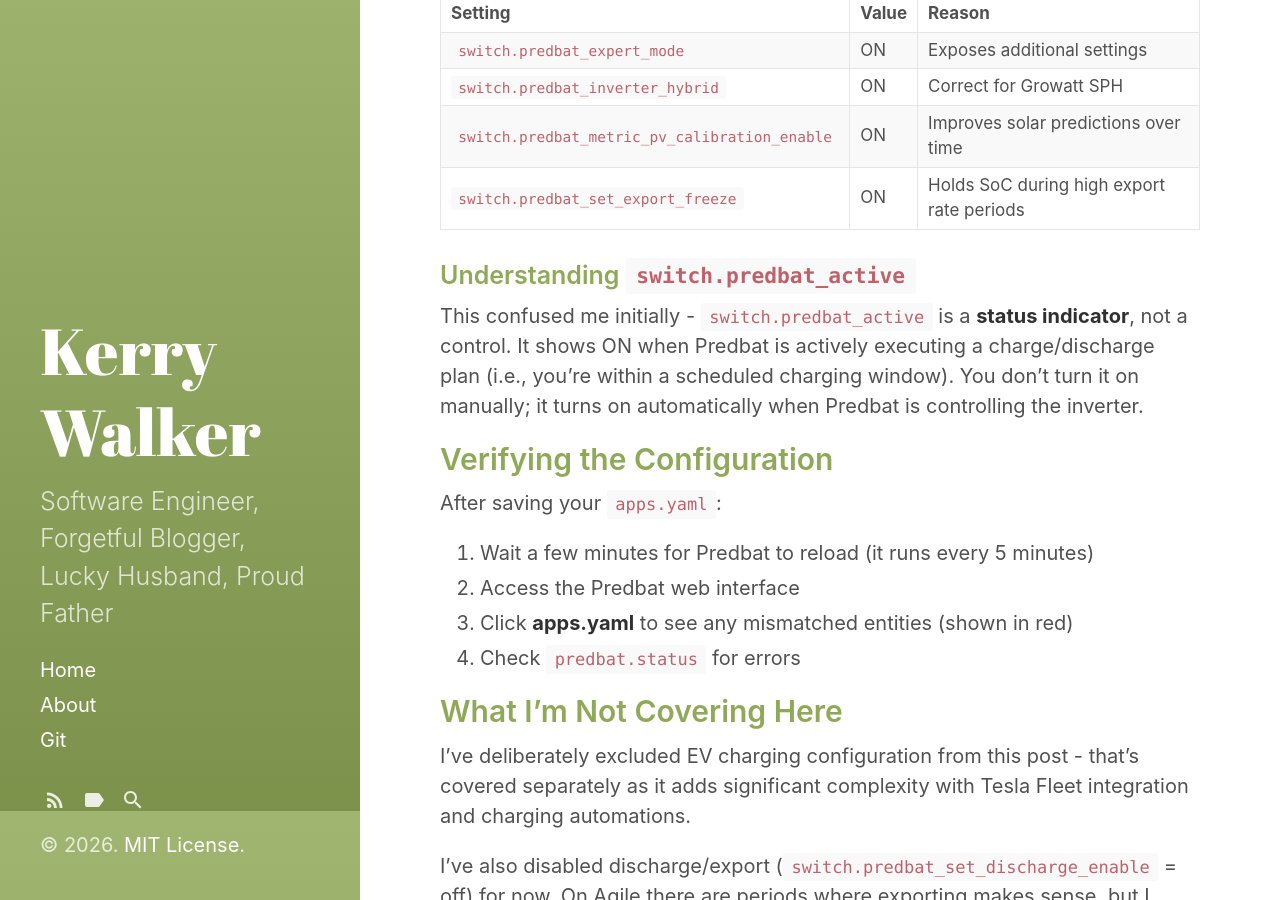
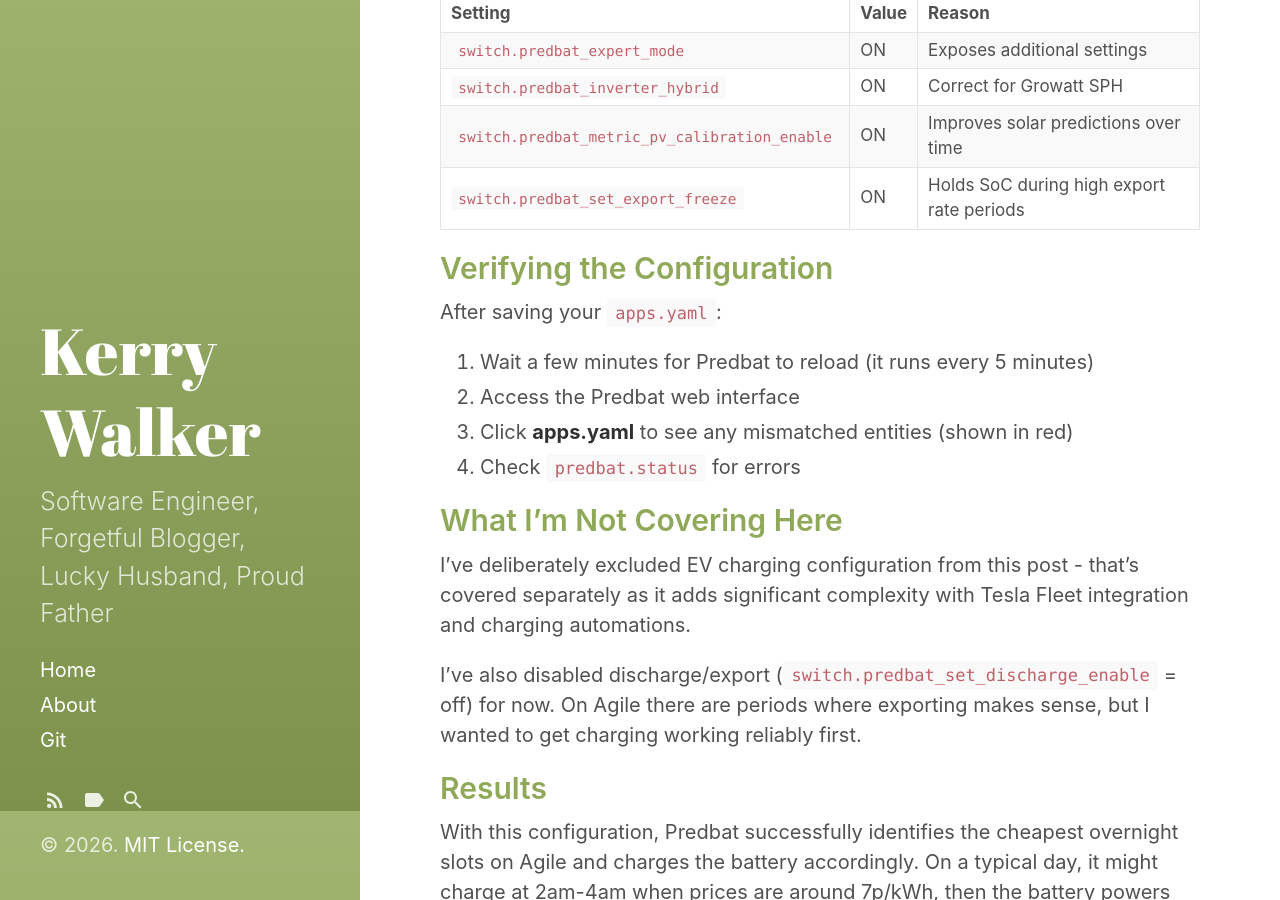
Before and after one commit to KerryWalker/KerryWalker.github.io, a Jekyll site: the page built from _posts/2026-01-22-predbat-solar-assistant-growatt-octopus-agile.md, in a window 1280 px wide and 900 px high, scrolled down 8189 px. Built offline with Jekyll 4.4.1, drawn with Linux system fonts in a browser that asks for light colours; comment, search, counter and statistics services are not loaded; some of the changed text lies outside the part shown.

```diff
--- a/_posts/2026-01-22-predbat-solar-assistant-growatt-octopus-agile.md
+++ b/_posts/2026-01-22-predbat-solar-assistant-growatt-octopus-agile.md
@@ -302,10 +302,6 @@ Beyond the `apps.yaml` file, Predbat exposes many settings as Home Assistant ent
 | `switch.predbat_metric_pv_calibration_enable` | ON | Improves solar predictions over time |
 | `switch.predbat_set_export_freeze` | ON | Holds SoC during high export rate periods |
 
-### Understanding `switch.predbat_active`
-
-This confused me initially - `switch.predbat_active` is a **status indicator**, not a control. It shows ON when Predbat is actively executing a charge/discharge plan (i.e., you're within a scheduled charging window). You don't turn it on manually; it turns on automatically when Predbat is controlling the inverter.
-
 ## Verifying the Configuration
 
 After saving your `apps.yaml`:
```
Also changed, not shown: other parts of _posts/2026-01-22-predbat-solar-assistant-growatt-octopus-agile.md (+2 -2 lines), _posts/2026-01-24-predbat-tesla-ev-charging-hypervolt.md (+4 -3 lines).
